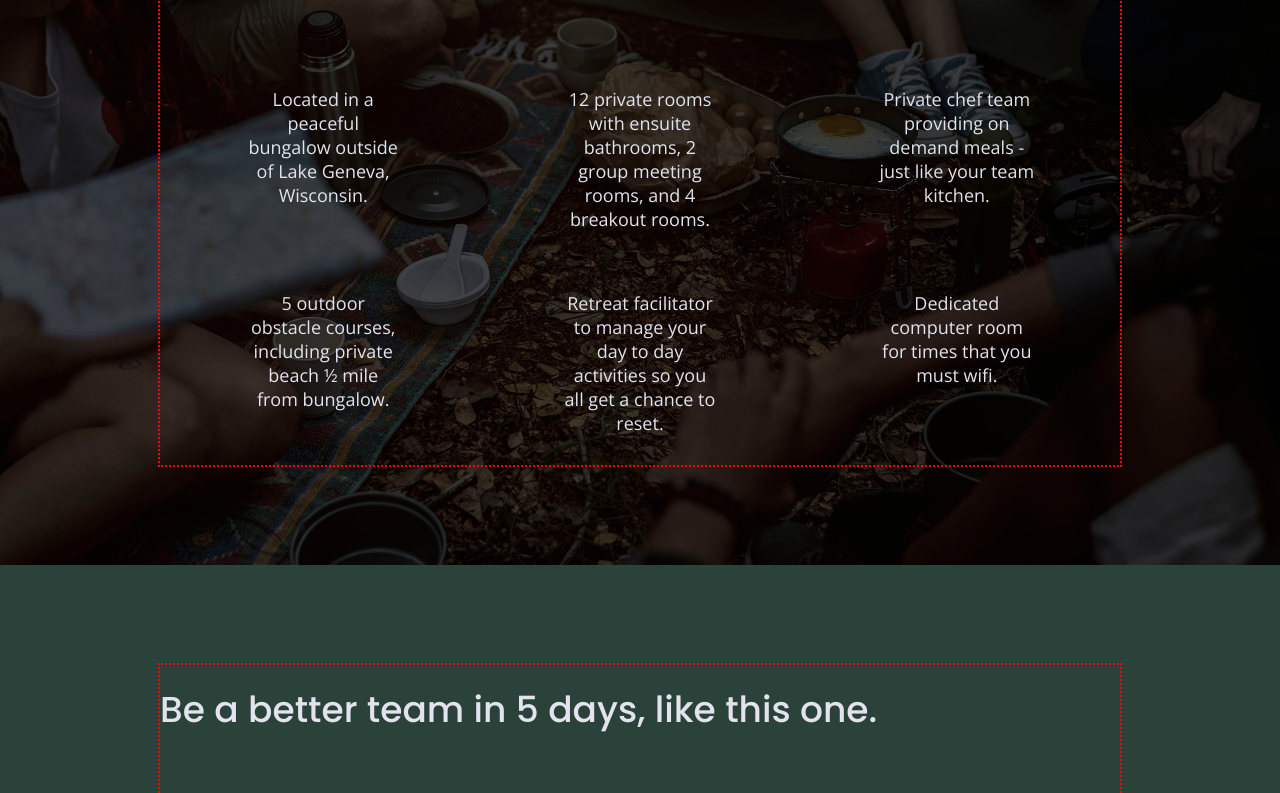
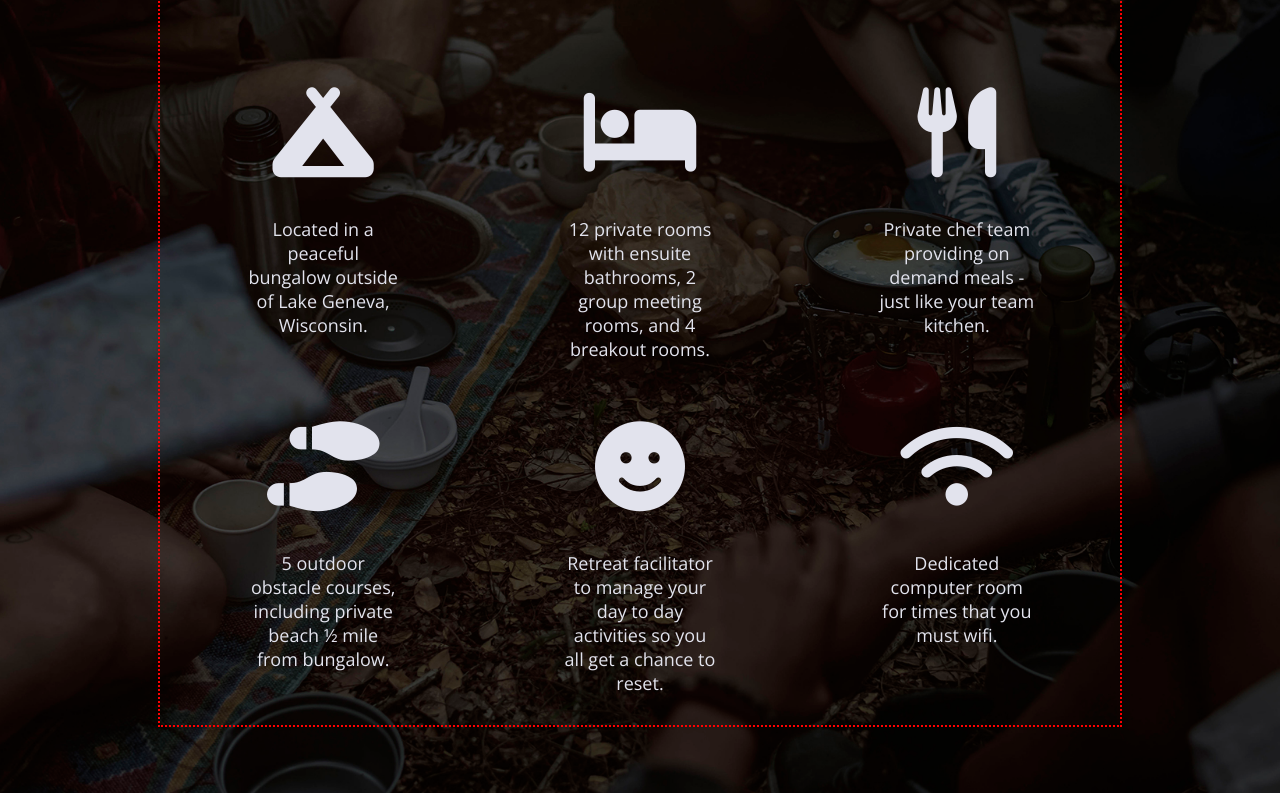
Before and after one commit to damiandev4/206-unplugged, a website: page index.html in a window 1280 px wide. Shown: the part 1116-1909 px from the top of the page. Drawn offline with nearby package versions, Linux system fonts and the light colour scheme.

Commit message:
L13 S5 Add features icons

```diff
--- a/css/main.css
+++ b/css/main.css
@@ -301,6 +301,11 @@
   margin: 30px 0;
 }
 
+.features i {
+	font-size: 5em;
+  margin-bottom: 40px;
+}
+
 .features .features-items {
   display: flex;
   justify-content: center;
@@ -344,7 +349,7 @@
 .map figure {
   width: 100%;
   height: 0;
-  padding-bottom: 75%;
+  padding-bottom: 125%;
   overflow: hidden;
   position: relative;
 }
@@ -625,6 +630,9 @@
     width: 45%;
   }
 
+  .map figure {
+    padding-bottom: 45.5%;
+  }
   .contact-section .content-wrapper h2 {
     width: 80%;
   }
@@ -727,6 +735,11 @@
   }
 
   /* =========About Page============= */
+
+  .map figure {
+    padding-bottom: 37.5%;
+  }
+
   .mission h2,
   .contact-section .content-wrapper h2 {
     width: 95%;
--- a/index.html
+++ b/index.html
@@ -18,6 +18,7 @@
 
   <link rel="stylesheet" href="css/normalize.css">
   <link rel="stylesheet" href="css/main.css">
+  <script src="https://kit.fontawesome.com/a2c2eade2c.js" crossorigin="anonymous"></script>
 
   <!-- Google Fonts -->
   <link rel="preconnect" href="https://fonts.googleapis.com">
@@ -69,27 +70,27 @@
         <h2>Have the work week you always dreamed of — without the bad wifi.</h2>
         <div class="features-items">
           <article>
-            <p class="fontawesome-icon"></p>
+            <p class="fontawesome-icon"><i class="fas fa-campground"></i></p>
             <p class="features-item-description">Located in a peaceful bungalow outside of Lake Geneva, Wisconsin.</p>
           </article>
           <article>
-            <p class="fontawesome-icon"></p>
+            <p class="fontawesome-icon"><i class="fas fa-bed"></i></p>
             <p class="features-item-description">12 private rooms with ensuite bathrooms, 2 group meeting rooms, and 4 breakout rooms.</p>
           </article>
           <article>
-            <p class="fontawesome-icon"></p>
+            <p class="fontawesome-icon"><i class="fas fa-utensils"></i></p>
             <p class="features-item-description">Private chef team providing on demand meals - just like your team kitchen.</p>
           </article>
           <article>
-            <p class="fontawesome-icon"></p>
+            <p class="fontawesome-icon"><i class="fas fa-shoe-prints"></i></p>
             <p class="features-item-description">5 outdoor obstacle courses, including private beach ½ mile from bungalow.</p>
           </article>
           <article>
-            <p class="fontawesome-icon"></p>
+            <p class="fontawesome-icon"><i class="fas fa-smile"></i></p>
             <p class="features-item-description">Retreat facilitator to manage your day to day activities so you all get a chance to reset.</p>
           </article>
           <article>
-            <p class="fontawesome-icon"></p>
+            <p class="fontawesome-icon"><i class="fas fa-wifi"></i></p>
             <p class="features-item-description">Dedicated computer room for times that you must wifi.</p>
           </article>
         </div>
```
Also changed, not shown: about/index.html (+1 -0 lines), faq/index.html (+1 -0 lines).
